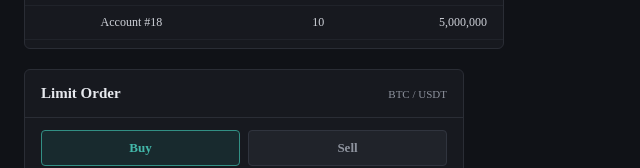
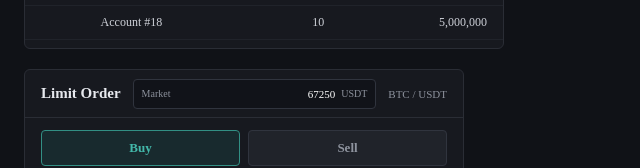
Before and after one commit to kenny-7100/kperp, a React (Vite) app: page / in a window 1280 px wide. Shown: the part 1585-1753 px from the top of the page, without its empty margins (0-640 px from the left). Built offline with nearby package versions, Linux system fonts and the light colour scheme.

Commit message:
feat: add external market price input

```diff
--- a/src/components/LimitOrder/index.module.scss
+++ b/src/components/LimitOrder/index.module.scss
@@ -9,9 +9,10 @@
 }
 
 .titleBar {
-  display: flex;
+  display: grid;
+  grid-template-columns: auto minmax(0, 1fr) auto;
+  gap: 12px;
   align-items: center;
-  justify-content: space-between;
   min-height: 48px;
   padding: 0 16px;
   border-bottom: 1px solid #2a2d35;
@@ -22,9 +23,46 @@
     font-weight: 600;
   }
 
-  span {
+  .symbol {
     color: #8e939e;
     font-size: 11px;
+  }
+}
+
+.externalPrice {
+  display: grid;
+  grid-template-columns: auto minmax(0, 1fr) auto;
+  gap: 6px;
+  align-items: center;
+  min-width: 0;
+  height: 30px;
+  padding: 0 8px;
+  background: #111319;
+  border: 1px solid #30343e;
+  border-radius: 4px;
+
+  &:focus-within {
+    border-color: #5b6577;
+  }
+
+  span,
+  strong {
+    color: #8e939e;
+    font-size: 10px;
+    font-weight: 500;
+  }
+
+  input {
+    min-width: 0;
+    width: 100%;
+    padding: 0;
+    color: #ffffff;
+    font: inherit;
+    font-size: 11px;
+    text-align: right;
+    background: transparent;
+    border: 0;
+    outline: 0;
   }
 }
 
--- a/src/components/LimitOrder/index.tsx
+++ b/src/components/LimitOrder/index.tsx
@@ -52,8 +52,11 @@ const formatBalance = (value: number, maximumFractionDigits = 2) => (
 
 const LimitOrder = ({ currentAccount }: LimitOrderProps) => {
   const [side, setSide] = useState<Side>('buy');
+  const [externalPriceInput, setExternalPriceInput] = useState(DEFAULT_PRICE_INPUT);
+  const [externalPrice, setExternalPrice] = useState(DEFAULT_PRICE);
   const [priceInput, setPriceInput] = useState(DEFAULT_PRICE_INPUT);
   const [price, setPrice] = useState(DEFAULT_PRICE);
+  const [isPriceEdited, setIsPriceEdited] = useState(false);
   const [amountInput, setAmountInput] = useState('');
   const [amount, setAmount] = useState(0);
   const [amountUnit, setAmountUnit] = useState<AmountUnit>('BTC');
@@ -95,9 +98,23 @@ const LimitOrder = ({ currentAccount }: LimitOrderProps) => {
       : formatFixed(nextAmount, amountUnit === 'BTC' ? 4 : 0));
   };
 
+  const changeExternalPrice = (value: string) => {
+    if (!FOUR_DECIMAL_INPUT.test(value)) return;
+
+    const nextExternalPrice = parseFixed(value, 4);
+    setExternalPriceInput(value);
+    setExternalPrice(nextExternalPrice);
+
+    if (!isPriceEdited) {
+      setPriceInput(value);
+      setPrice(nextExternalPrice);
+    }
+  };
+
   const changePrice = (value: string) => {
     if (!FOUR_DECIMAL_INPUT.test(value)) return;
 
+    setIsPriceEdited(true);
     setPriceInput(value);
     setPrice(parseFixed(value, 4));
   };
@@ -136,7 +153,18 @@ const LimitOrder = ({ currentAccount }: LimitOrderProps) => {
     <section className={styles.limitOrder} aria-label="Limit order">
       <header className={styles.titleBar}>
         <h2>Limit Order</h2>
-        <span>BTC / USDT</span>
+        <label className={styles.externalPrice}>
+          <span>Market</span>
+          <input
+            data-fixed-price={externalPrice}
+            inputMode="decimal"
+            onChange={(event) => changeExternalPrice(event.target.value)}
+            type="text"
+            value={externalPriceInput}
+          />
+          <strong>USDT</strong>
+        </label>
+        <span className={styles.symbol}>BTC / USDT</span>
       </header>
 
       <div className={styles.sideControl} aria-label="Order side">
```
